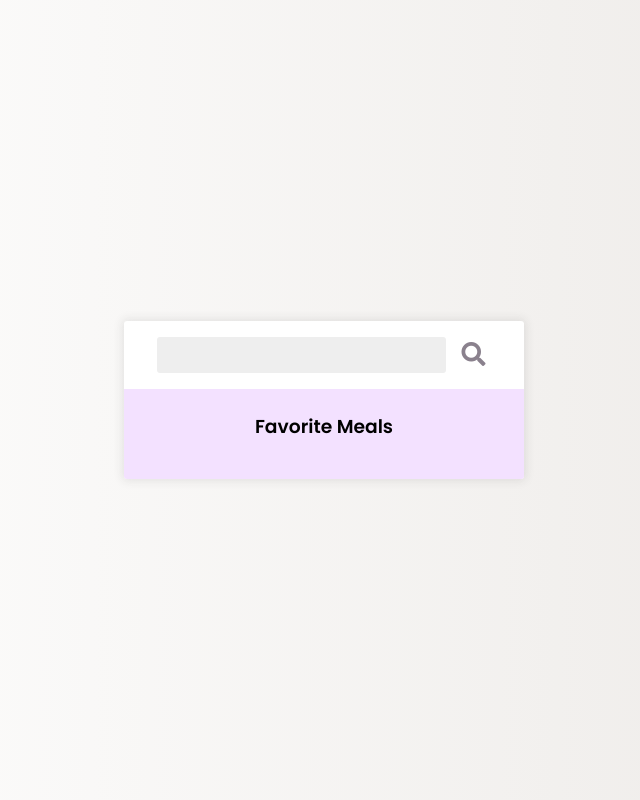
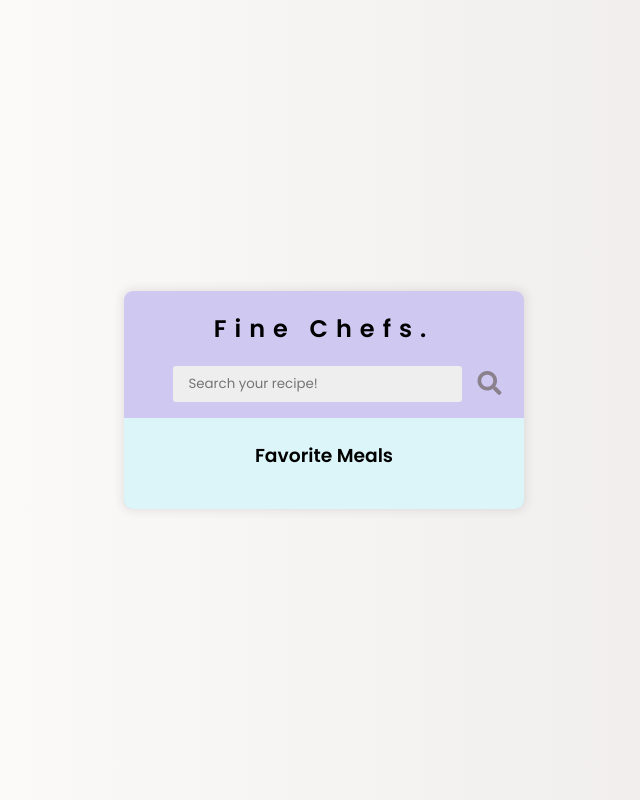
Before and after one commit to melvin175/Recipe-app, a plain HTML site: page index.html in a window 1280 px wide. Shown: the whole page, without its empty margins (316-956 px from the left). Drawn offline with Linux system fonts and the light colour scheme; no server answers.

Commit message:
Add files via upload

```diff
--- a/index.html
+++ b/index.html
@@ -13,9 +13,13 @@
     </head>
     <body>
         <div class="mobile-container">
+            <h2>Fine Chefs.</h2>
+
             <header>
-                <input type="text" id="search-term" />
-                <button id="search"><i class="fas fa-search"></i></button>
+                <input type="text" id="search-term" placeholder="Search your recipe!"/>
+                <button id="search"><i class="fas fa-search">
+                </i>
+            </button>
             </header>
             <div class="fav-container">
                 <h3>Favorite Meals</h3>
--- a/style.css
+++ b/style.css
@@ -21,18 +21,27 @@ img {
 }
 
 .mobile-container {
-    background-color: #fff;
+    background-color: rgb(207, 201, 241);
     box-shadow: 0 0 10px 2px #3333331a;
-    border-radius: 3px;
+    border-radius: 9px;
     overflow: hidden;
     width: 400px;
+
 }
+.mobile-container h2{
+    display: flex;
+    justify-content: center;
+    align-items: center;
+    letter-spacing: 0.5rem;
+}
+
 
 header {
     display: flex;
     align-items: center;
     justify-content: center;
-    padding: 1rem;
+    padding-bottom: 1rem;
+    margin-left: 2rem;
 }
 
 header input {
@@ -52,7 +61,7 @@ header button {
 }
 
 .fav-container {
-    background-color: rgb(243, 225, 255);
+    background-color: rgb(219, 245, 248);
     padding: 0.25rem 1rem;
     text-align: center;
 }
@@ -134,6 +143,7 @@ header button {
 
 .meal-body {
     display: flex;
+    background-color: seashell;
     align-items: center;
     justify-content: space-between;
     padding: 1rem;
```
